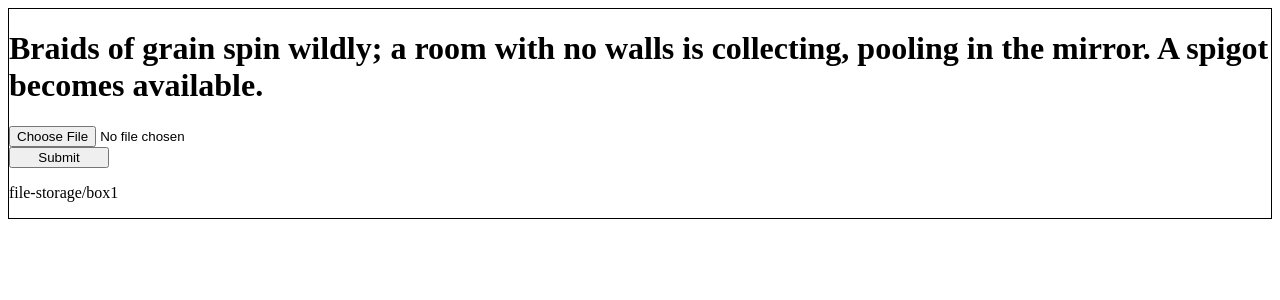
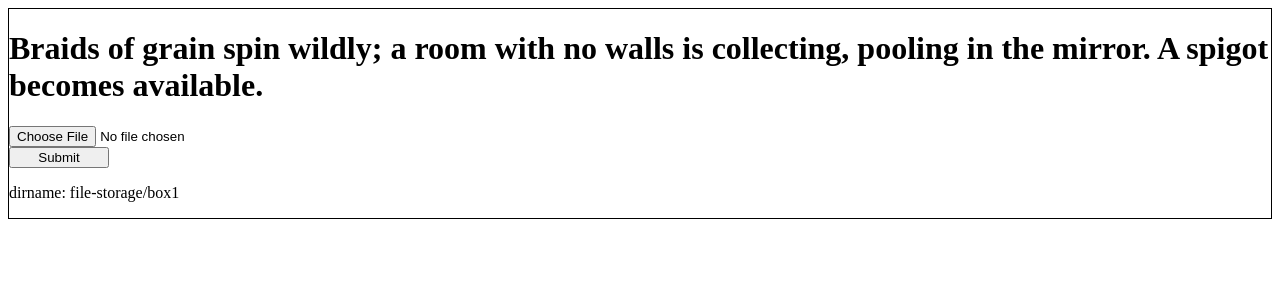
Before and after one commit to eastmountaincode/html-pollinator-garden-test-2025-08-17, a PHP site: page / in a window 1280 px wide. Shown: the top 300 px of the page. Run offline with PHP 8.4, Linux system fonts and the light colour scheme; some web fonts are replaced.

Commit message:
dir name

```diff
--- a/index.php
+++ b/index.php
@@ -17,7 +17,7 @@
         </form>
         <?php
             $dir = 'file-storage/box1';
-            echo "<p>$dir<p>";
+            echo "<p>dirname: $dir<p>";
         ?>
 
     </div>
```
